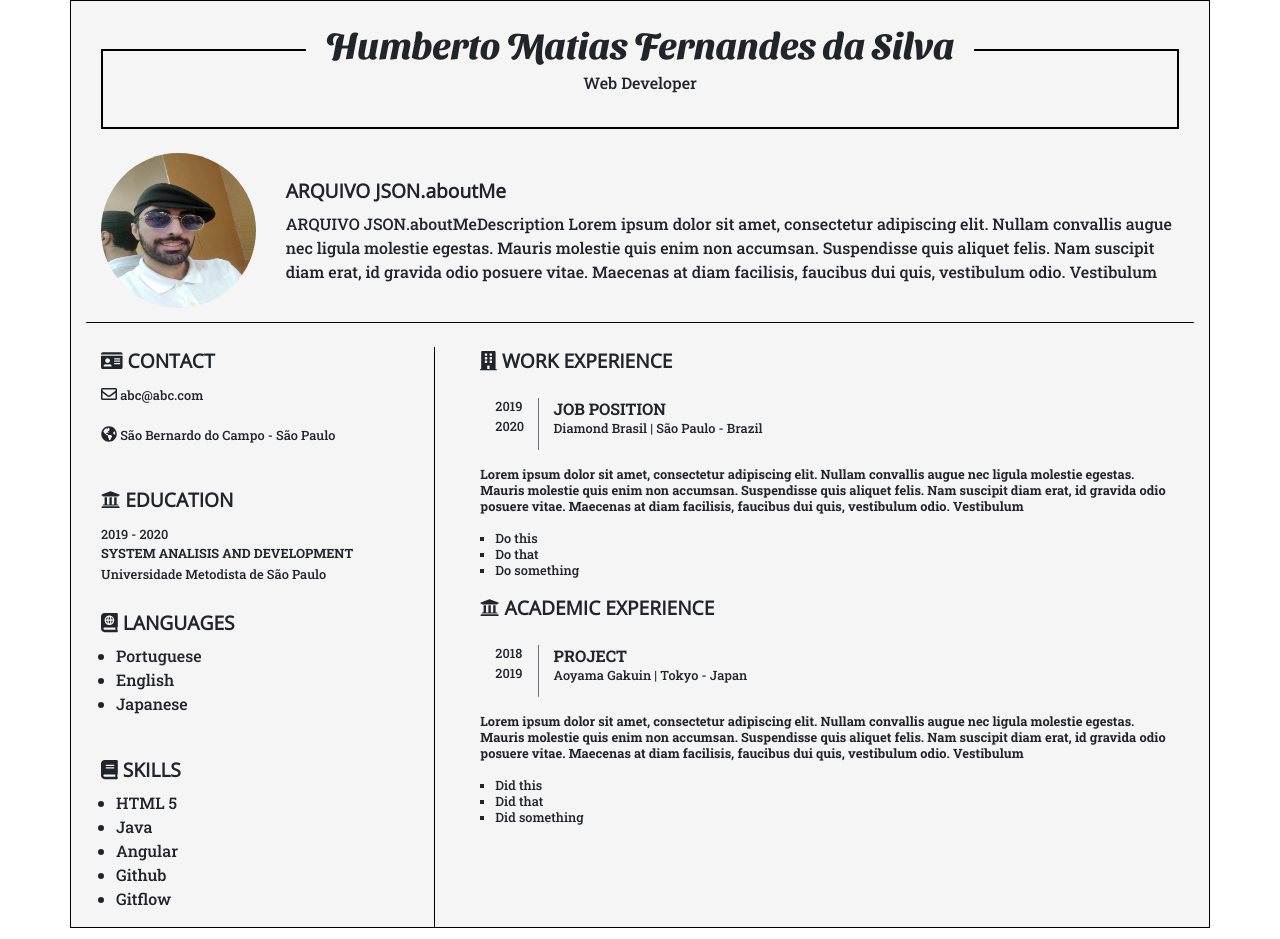
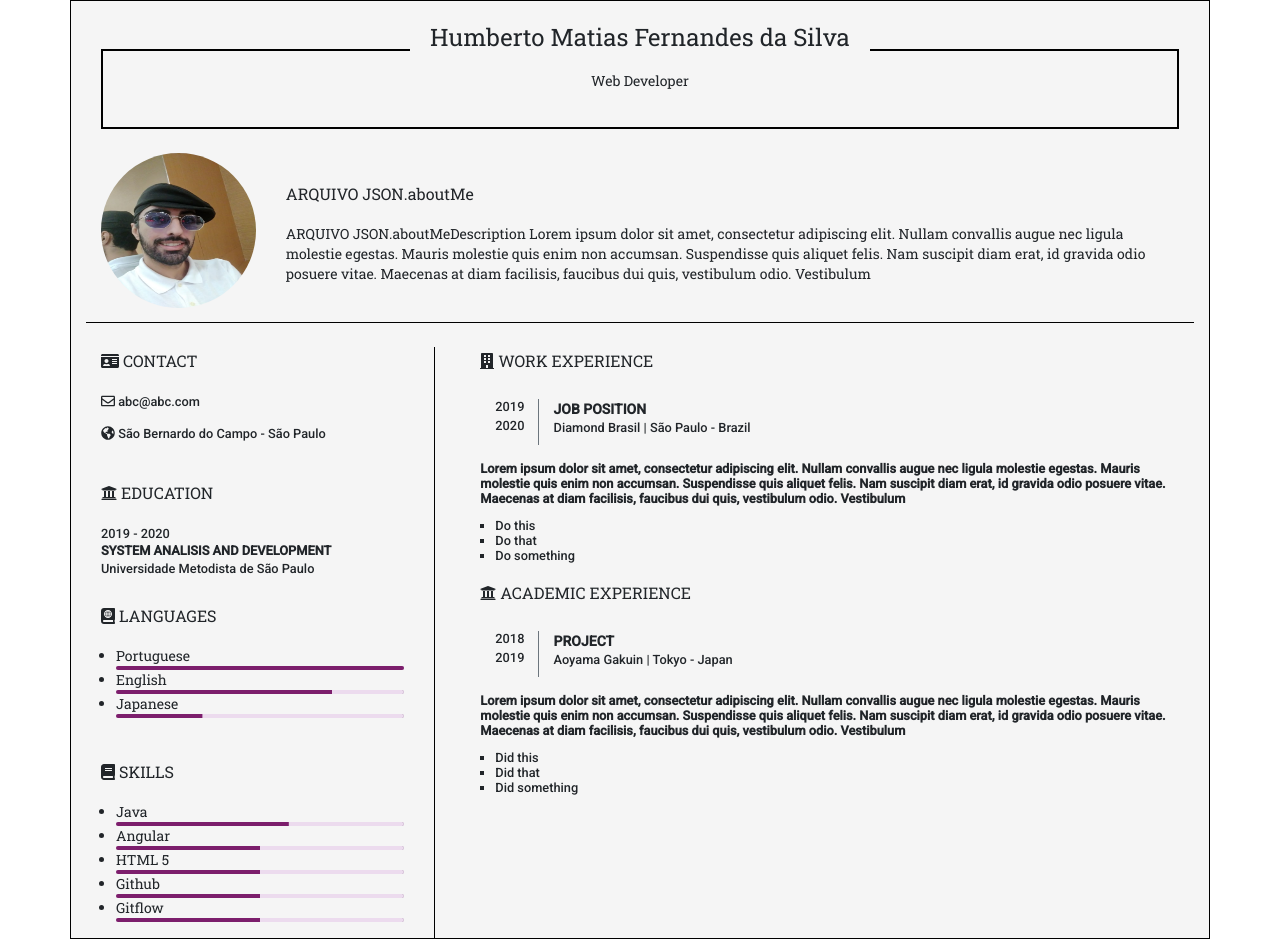
Before and after one commit to BetoMatias/resume, an Angular app: page / in a window 1280 px wide. Built offline with nearby package versions, Linux system fonts and the light colour scheme.

Commit message:
Progress Bar added, ng add @angular/material

```diff
--- a/angular.json
+++ b/angular.json
@@ -31,6 +31,7 @@
               "src/assets"
             ],
             "styles": [
+              "./node_modules/@angular/material/prebuilt-themes/purple-green.css",
               "src/styles.scss"
             ],
             "scripts": []
@@ -95,6 +96,7 @@
               "src/assets"
             ],
             "styles": [
+              "./node_modules/@angular/material/prebuilt-themes/purple-green.css",
               "src/styles.scss"
             ],
             "scripts": []
--- a/package.json
+++ b/package.json
@@ -12,10 +12,12 @@
   "private": true,
   "dependencies": {
     "@angular/animations": "~9.1.11",
+    "@angular/cdk": "~10.2.4-sha-36ce94eb6",
     "@angular/common": "~9.1.11",
     "@angular/compiler": "~9.1.11",
     "@angular/core": "~9.1.11",
     "@angular/forms": "~9.1.11",
+    "@angular/material": "~10.2.4-sha-36ce94eb6",
     "@angular/platform-browser": "~9.1.11",
     "@angular/platform-browser-dynamic": "~9.1.11",
     "@angular/router": "~9.1.11",
--- a/src/app/app.module.ts
+++ b/src/app/app.module.ts
@@ -3,6 +3,7 @@ import { NgModule } from '@angular/core';
 
 import { AppRoutingModule } from './app-routing.module';
 import { AppComponent } from './app.component';
+import { BrowserAnimationsModule } from '@angular/platform-browser/animations';
 
 @NgModule({
   declarations: [
@@ -11,6 +12,7 @@ import { AppComponent } from './app.component';
   imports: [
     BrowserModule,
     AppRoutingModule,
+    BrowserAnimationsModule,
   ],
   providers: [],
   bootstrap: [AppComponent]
--- a/src/app/views/components/side-info/side-info.component.html
+++ b/src/app/views/components/side-info/side-info.component.html
@@ -29,9 +29,11 @@
             </h3>
             <ul class="col-12">
                 <li>Portuguese</li>
-
+                <mat-progress-bar mode="determinate" value="100"></mat-progress-bar>
                 <li>English</li>
+                <mat-progress-bar mode="determinate" value="75"></mat-progress-bar>
                 <li>Japanese</li>
+                <mat-progress-bar mode="determinate" value="30"></mat-progress-bar>
             </ul>
         </div>
         <div class="col-12 mt-4">
@@ -39,11 +41,16 @@
                 <fa-icon [icon]="['fas', 'book']"></fa-icon> SKILLS
             </h3>
             <ul class="col-12">
+                <li>Java</li>
+                <mat-progress-bar mode="determinate" value="60"></mat-progress-bar>
+                <li>Angular</li>
+                <mat-progress-bar mode="determinate" value="50"></mat-progress-bar>
                 <li>HTML 5</li>
-                <li>Java</li>
-                <li>Angular</li>
+                <mat-progress-bar mode="determinate" value="50"></mat-progress-bar>
                 <li>Github</li>
+                <mat-progress-bar mode="determinate" value="50"></mat-progress-bar>
                 <li>Gitflow </li>
+                <mat-progress-bar mode="determinate" value="50"></mat-progress-bar>
             </ul>
         </div>
     </div>
--- a/src/app/views/components/side-info/side-info.component.scss
+++ b/src/app/views/components/side-info/side-info.component.scss
@@ -1,3 +1,15 @@
 .side-info {
     border-right: 1px solid black;
 }
+
+::ng-deep .mat-progress-bar-fill::after {
+    background-color: #7c1e6c;
+}
+
+::ng-deep .mat-progress-bar-buffer {
+    background: #ecdbee;
+}
+
+::ng-deep .mat-progress-bar {
+    border-radius: 2px;
+}
--- a/src/app/views/views.module.ts
+++ b/src/app/views/views.module.ts
@@ -7,6 +7,8 @@ import { PersonComponent } from './components/person/person.component';
 import { SideInfoComponent } from './components/side-info/side-info.component';
 
 import { FontAwesomeModule, FaIconLibrary } from '@fortawesome/angular-fontawesome';
+
+import { MatProgressBarModule } from '@angular/material/progress-bar';
 
 import { faIdCard } from '@fortawesome/free-solid-svg-icons';
 import { faUniversity } from '@fortawesome/free-solid-svg-icons';
@@ -23,7 +25,8 @@ import { MainInfoComponent } from './components/main-info/main-info.component';
   imports: [
     CommonModule,
     ViewsRoutingModule,
-    FontAwesomeModule
+    FontAwesomeModule,
+    MatProgressBarModule
   ]
 })
 export class ViewsModule {
--- a/src/index.html
+++ b/src/index.html
@@ -7,9 +7,11 @@
   <base href="/">
   <meta name="viewport" content="width=device-width, initial-scale=1">
   <link rel="icon" type="image/x-icon" href="favicon.ico">
+  <link href="https://fonts.googleapis.com/css?family=Roboto:300,400,500&display=swap" rel="stylesheet">
+  <link href="https://fonts.googleapis.com/icon?family=Material+Icons" rel="stylesheet">
 </head>
 
-<body>
+<body class="mat-typography">
   <app-root></app-root>
 </body>
 
--- a/src/styles.scss
+++ b/src/styles.scss
@@ -55,3 +55,6 @@ small {
 .container {
     overflow: hidden;
 }
+
+html, body { height: 100%; }
+body { margin: 0; font-family: Roboto, "Helvetica Neue", sans-serif; }
```
Also changed, not shown: 1 other file (tests, documents, lock files or other folders).
